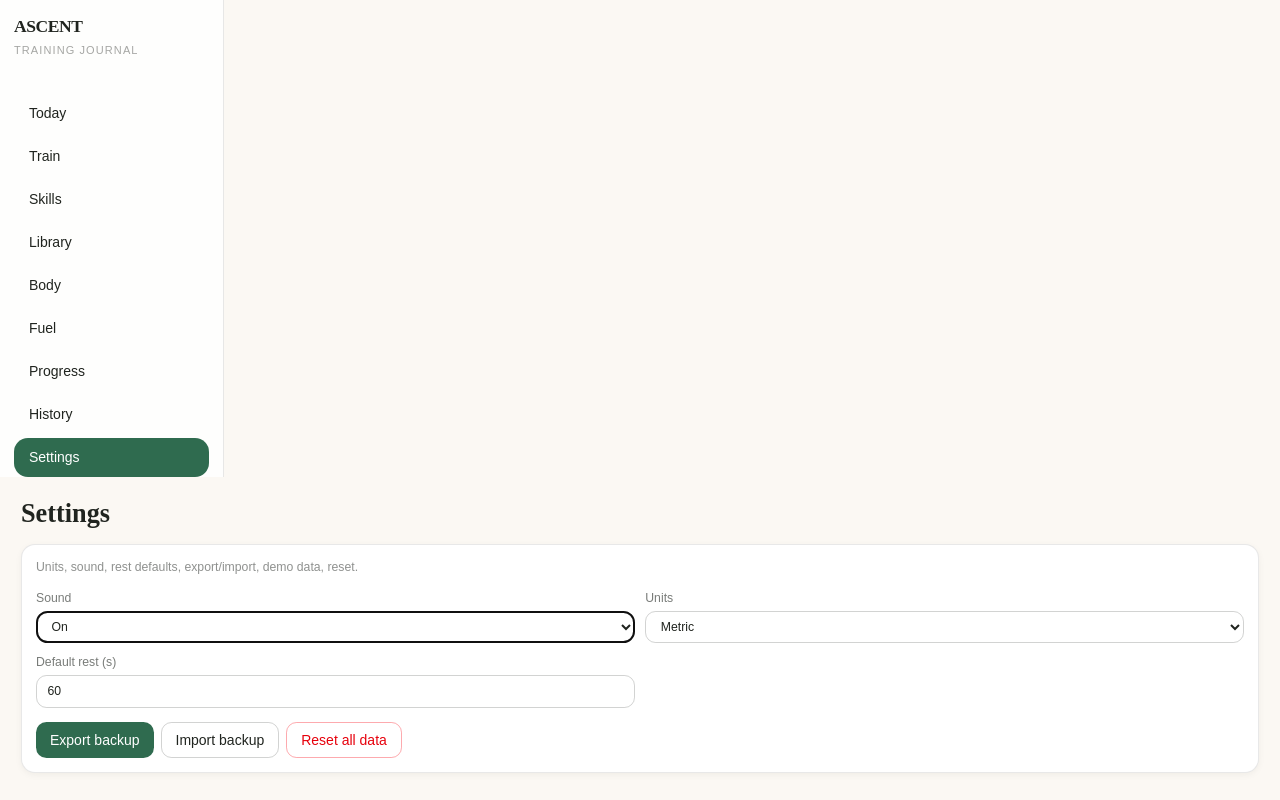
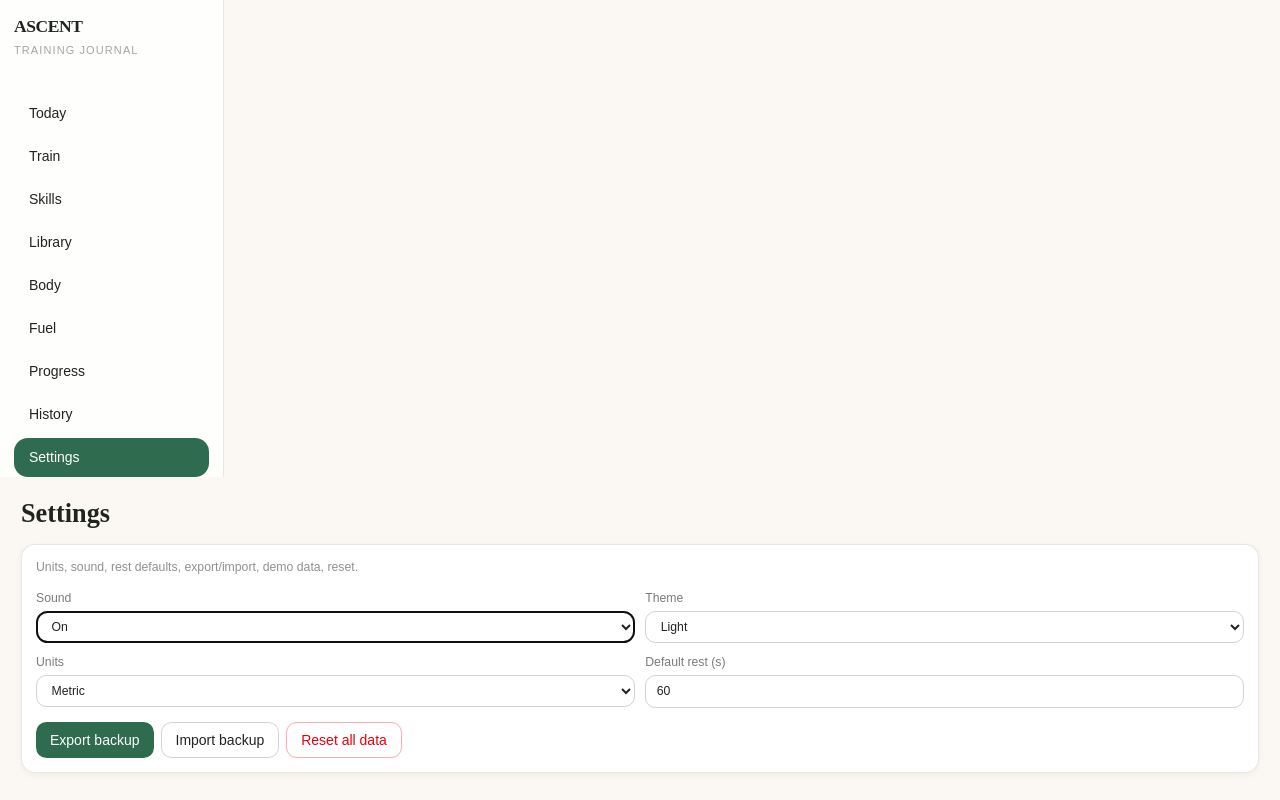
Before and after one commit to davisxp/ascent, a React (Vite) app: page /settings in a window 1280 px wide. Both pictures are taken after a click on the button "Export backup". Built offline with nearby package versions, Linux system fonts and the light colour scheme.

Commit message:
feat(settings): theme toggle wired to settings repo

```diff
--- a/src/features/settings/Settings.tsx
+++ b/src/features/settings/Settings.tsx
@@ -71,6 +71,17 @@ export const Settings = () => {
               >
                 <option value="on">On</option>
                 <option value="off">Off</option>
+              </select>
+            </label>
+            <label className="text-sm">
+              <span className="block text-ink/60 mb-1">Theme</span>
+              <select
+                value={settings.theme}
+                onChange={(e) => save({ ...settings, theme: e.target.value as UserSettings['theme'] })}
+                className="w-full rounded-xl border border-ink/20 px-3 py-2"
+              >
+                <option value="light">Light</option>
+                <option value="dark">Dark</option>
               </select>
             </label>
             <label className="text-sm">
```
